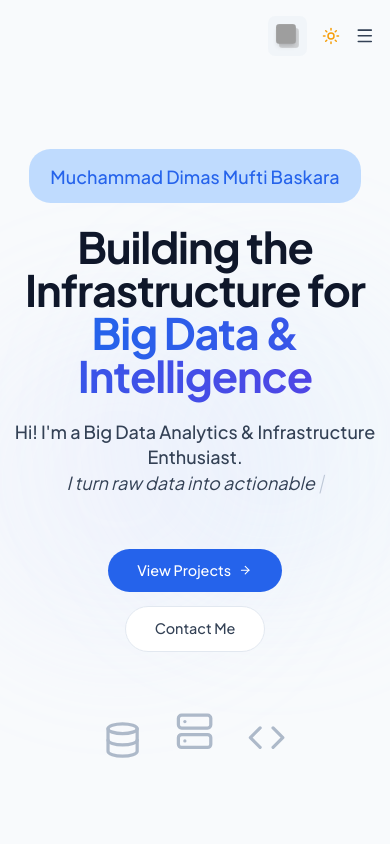
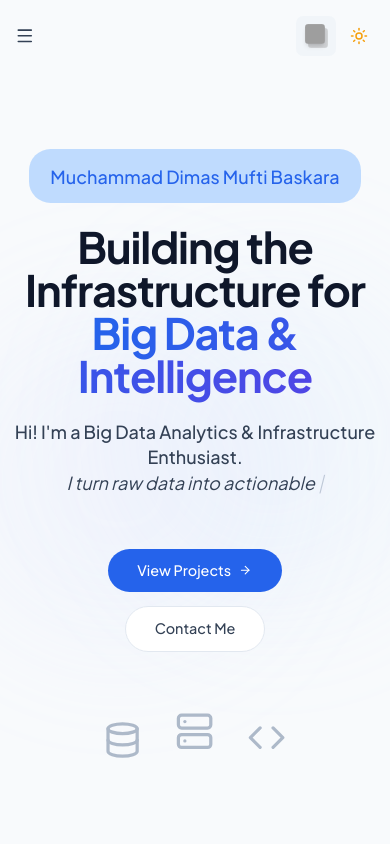
Before and after one commit to dimassbaskara/Portfolio, a React (Vite) app: page / in a window 390 px wide. Shown: the top 844 px of the page. Built offline with nearby package versions, Linux system fonts and the light colour scheme; grey boxes are pictures that could not be loaded.

Commit message:
Fix: Remove duplicate toggle and hamburger menu on navbar

```diff
--- a/src/components/Navbar.jsx
+++ b/src/components/Navbar.jsx
@@ -98,9 +98,19 @@ export function Navbar() {
                         </div>
                     )}
 
-                    {/* Mobile: Centered Name (shows when scrolled) */}
+                    {/* Mobile Layout */}
+                    <div className="md:hidden w-full flex items-center justify-between relative">
+                        {/* Left: Hamburger Menu */}
+                        <button
+                            onClick={() => setIsOpen(!isOpen)}
+                            className="text-slate-700 dark:text-slate-300 hover:text-blue-600 dark:hover:text-blue-400 focus:outline-none relative z-50"
+                        >
+                            {isOpen ? <X className="h-6 w-6" /> : <Menu className="h-6 w-6" />}
+                        </button>
+
+                        {/* Center: Name (shows when scrolled) */}
                         {showName && (
-                        <div className="md:hidden absolute left-1/2 -translate-x-1/2">
+                            <div className="absolute left-1/2 -translate-x-1/2">
                                 <motion.button
                                     onClick={() => scrollToSection('home')}
                                     initial={{ opacity: 0, y: -10 }}
@@ -112,6 +122,13 @@ export function Navbar() {
                                 </motion.button>
                             </div>
                         )}
+
+                        {/* Right: Language & Theme Toggles */}
+                        <div className="flex items-center space-x-2 relative z-50">
+                            <LanguageToggle />
+                            <ThemeToggle />
+                        </div>
+                    </div>
 
                     {/* Desktop Navigation - Centered at top, Right when scrolled */}
                     <div className="hidden md:flex items-center space-x-8">
@@ -131,17 +148,6 @@ export function Navbar() {
                             <LanguageToggle />
                             <ThemeToggle />
                         </div>
-                    </div>
-
-                    <div className="md:hidden flex items-center space-x-2 ml-auto relative z-50">
-                        <LanguageToggle />
-                        <ThemeToggle />
-                        <button
-                            onClick={() => setIsOpen(!isOpen)}
-                            className="text-slate-700 dark:text-slate-300 hover:text-blue-600 dark:hover:text-blue-400 focus:outline-none relative z-50"
-                        >
-                            {isOpen ? <X className="h-6 w-6" /> : <Menu className="h-6 w-6" />}
-                        </button>
                     </div>
                 </div>
             </div>
```
Lines whose indentation alone changed are shown as unchanged.
